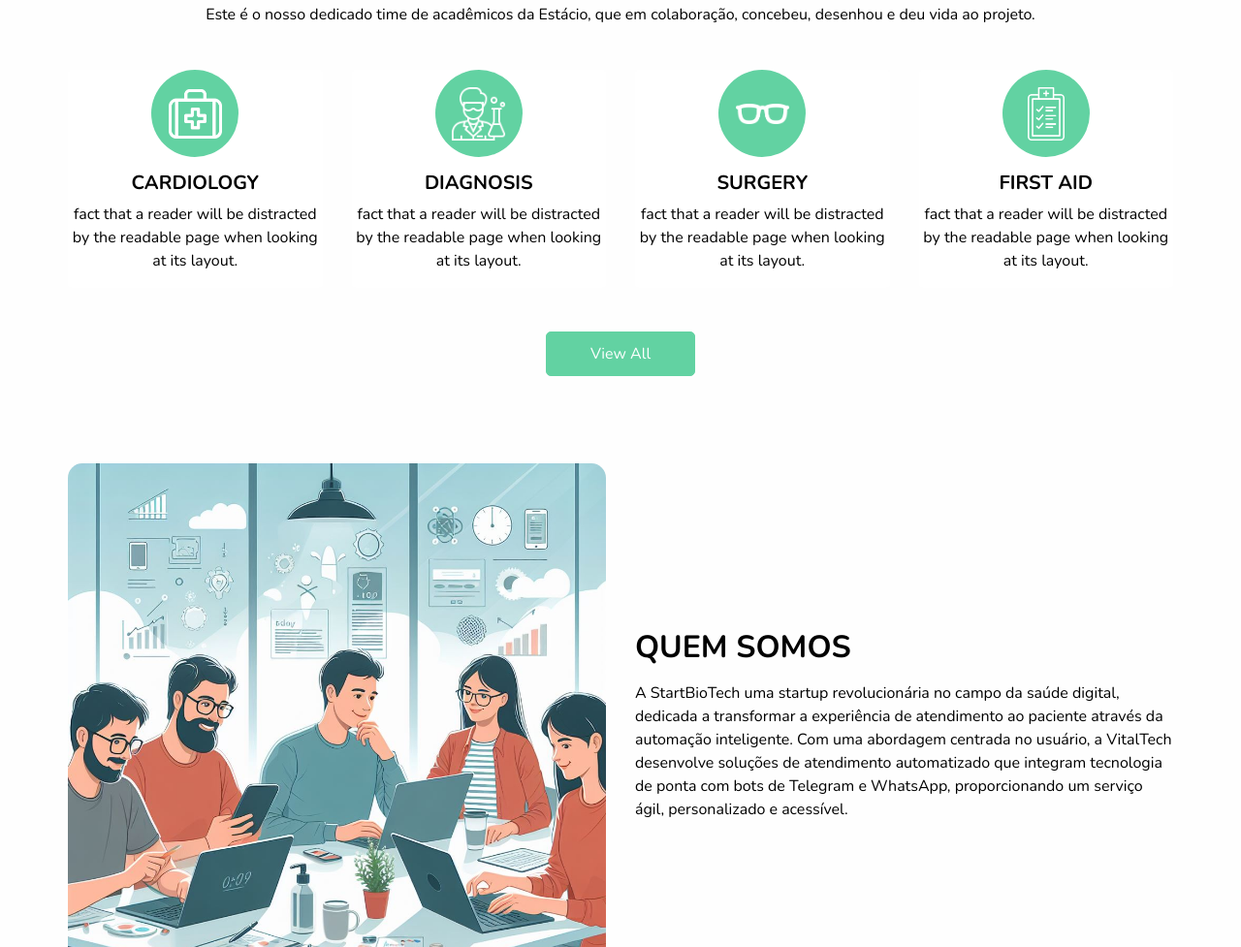
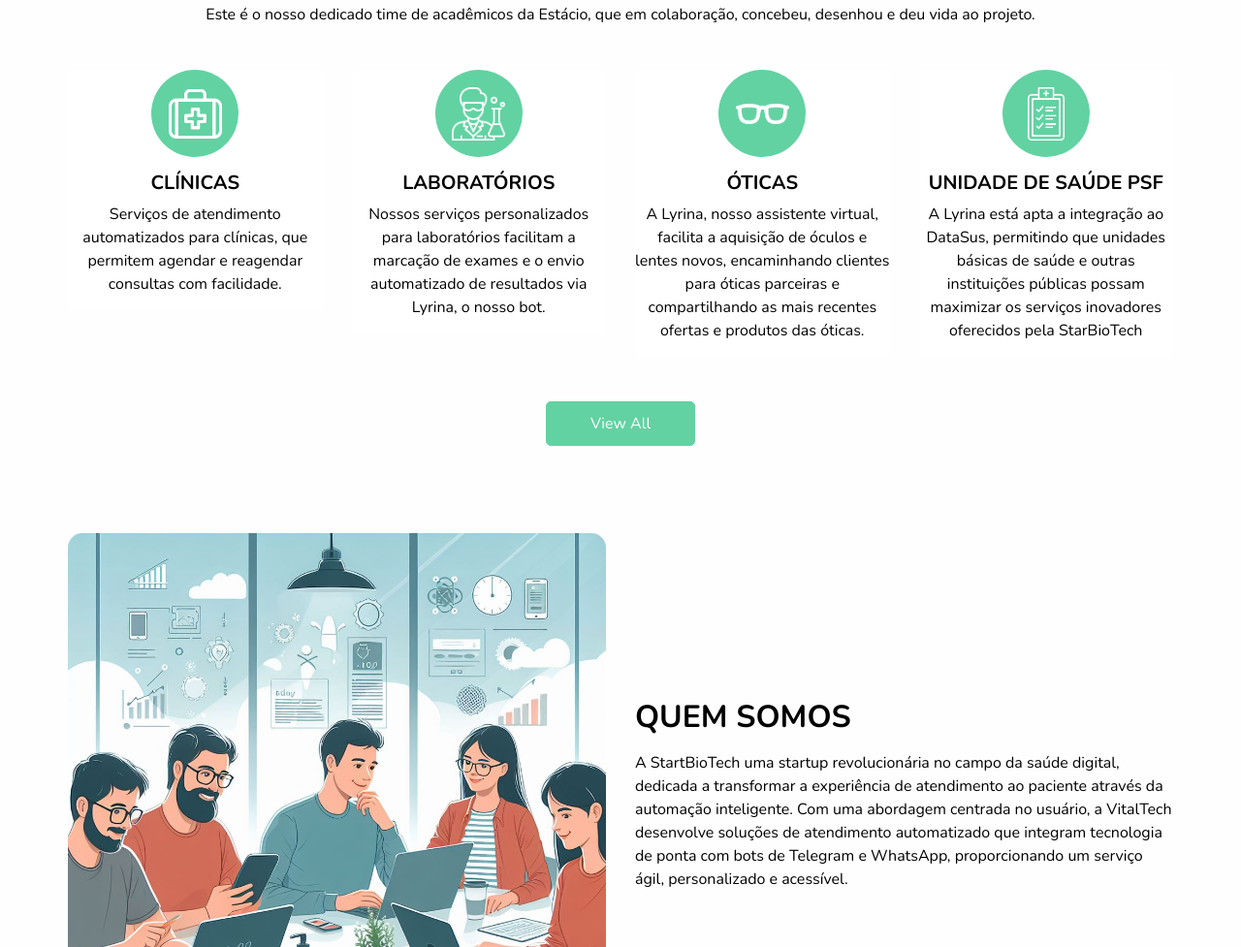
Before and after one commit to StartBioTech/Site, a plain HTML site: page index.html in a window 1280 px wide. Shown: the part 935-1912 px from the top of the page at 97% size. Drawn offline with nearby package versions, Linux system fonts and the light colour scheme; some packages are replaced by stand-ins of ours.

Commit message:
update departaments

```diff
--- a/index.html
+++ b/index.html
@@ -185,10 +185,10 @@
               </div>
               <div class="detail-box">
                 <h5>
-                  Cardiology
+                  Clínicas
                 </h5>
                 <p>
-                  fact that a reader will be distracted by the readable page when looking at its layout.
+                  Serviços de atendimento automatizados para clínicas, que permitem agendar e reagendar consultas com facilidade.
                 </p>
               </div>
             </div>
@@ -200,10 +200,10 @@
               </div>
               <div class="detail-box">
                 <h5>
-                  Diagnosis
+                  Laboratórios
                 </h5>
                 <p>
-                  fact that a reader will be distracted by the readable page when looking at its layout.
+                  Nossos serviços personalizados para laboratórios facilitam a marcação de exames e o envio automatizado de resultados via Lyrina, o nosso bot.
                 </p>
               </div>
             </div>
@@ -215,10 +215,10 @@
               </div>
               <div class="detail-box">
                 <h5>
-                  Surgery
+                  Óticas
                 </h5>
                 <p>
-                  fact that a reader will be distracted by the readable page when looking at its layout.
+                  A Lyrina, nosso assistente virtual, facilita a aquisição de óculos e lentes novos, encaminhando clientes para óticas parceiras e compartilhando as mais recentes ofertas e produtos das óticas.
                 </p>
               </div>
             </div>
@@ -230,10 +230,10 @@
               </div>
               <div class="detail-box">
                 <h5>
-                  First Aid
+                  Unidade de Saúde PSF
                 </h5>
                 <p>
-                  fact that a reader will be distracted by the readable page when looking at its layout.
+                  A Lyrina está apta a integração ao DataSus, permitindo que unidades básicas de saúde e outras instituições públicas possam maximizar os serviços inovadores oferecidos pela StarBioTech
                 </p>
               </div>
             </div>
```
